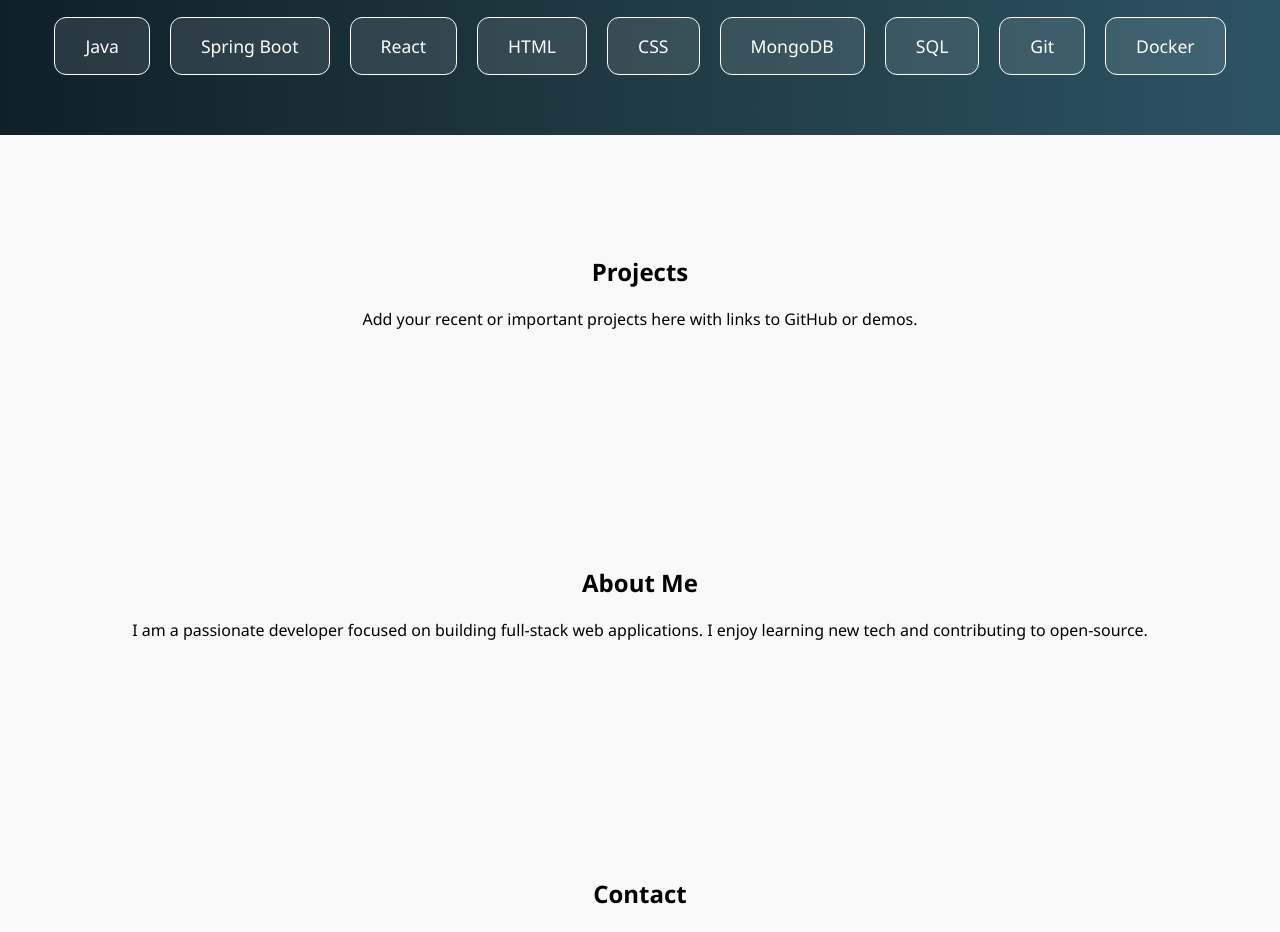
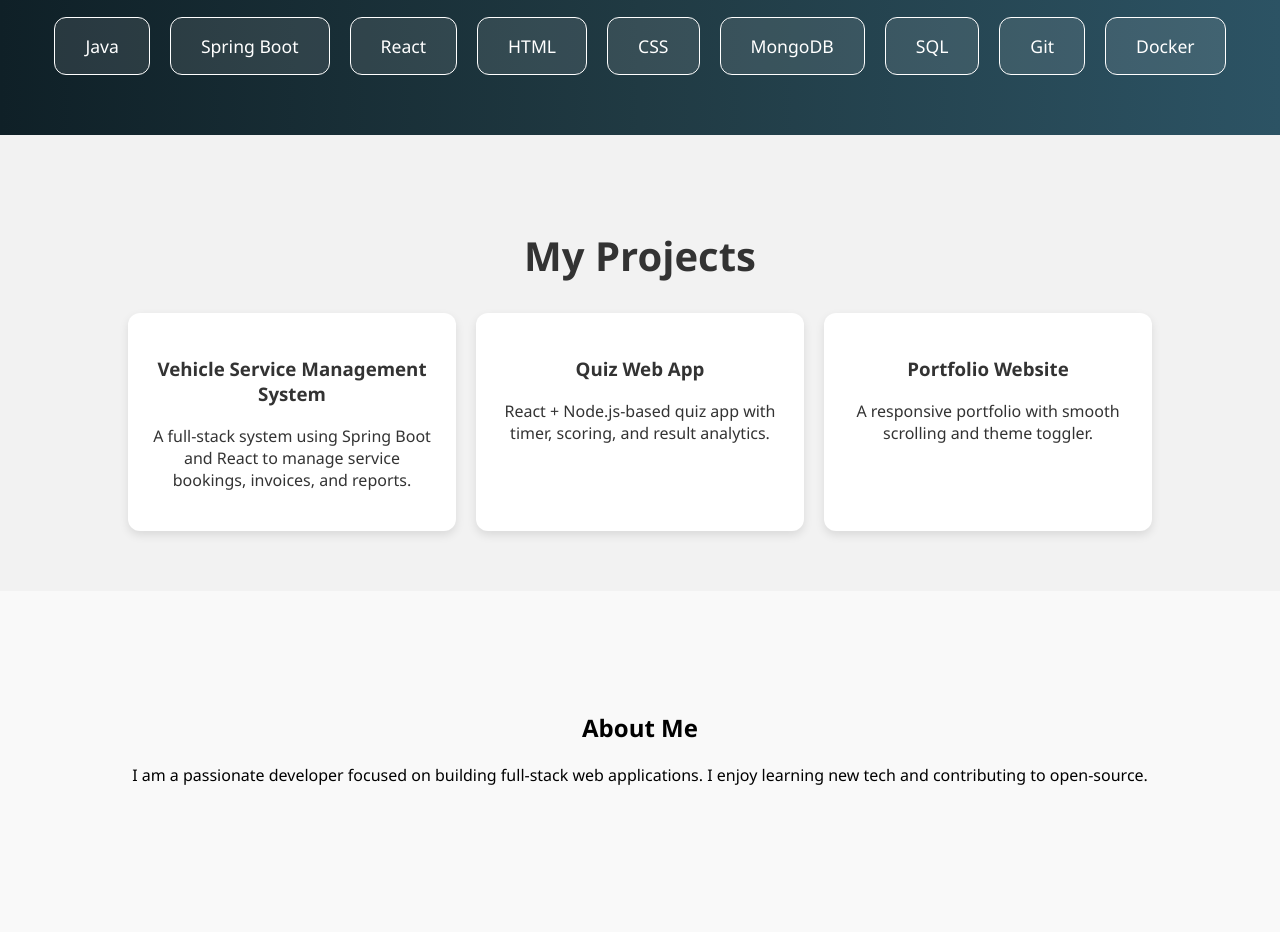
Before and after one commit to Abhijeet-Pathare/codesoftUI, a React (Create React App) app: page /courses in a window 1280 px wide. Shown: the part 1420-2352 px from the top of the page. Built offline with nearby package versions, Linux system fonts and the light colour scheme.

Commit message:
added ui for projects

```diff
--- a/src/components/Projects.jsx
+++ b/src/components/Projects.jsx
@@ -1,12 +1,35 @@
 import React from 'react'
+import './css/Projects.css'
 
 const Projects = () => {
+  const projects = [
+    {
+      title: 'Vehicle Service Management System',
+      description: 'A full-stack system using Spring Boot and React to manage service bookings, invoices, and reports.',
+    },
+    {
+      title: 'Quiz Web App',
+      description: 'React + Node.js-based quiz app with timer, scoring, and result analytics.',
+    },
+    {
+      title: 'Portfolio Website',
+      description: 'A responsive portfolio with smooth scrolling and theme toggler.',
+    },
+  ];
   return (
-    <section id='peojects' className='section'>
-        <h2>Projects</h2>
-        <p>Add your recent or important projects here with links to GitHub or demos.</p>
-
-    </section>
+    <section id="projects" className="projects-section">
+    <div className="container">
+      <h2 className="section-title">My Projects</h2>
+      <div className="projects-grid">
+        {projects.map((project, index) => (
+          <div key={index} className="project-card">
+            <h3>{project.title}</h3>
+            <p>{project.description}</p>
+          </div>
+        ))}
+      </div>
+    </div>
+  </section>
   )
 }
 
--- /dev/null
+++ b/src/components/css/Projects.css
@@ -0,0 +1,32 @@
+.projects-section {
+    padding: 60px 20px;
+    background: #f2f2f2;
+    text-align: center;
+    color: #333;
+  }
+
+  .section-title {
+    font-size: 2.5rem;
+    margin-bottom: 30px;
+    font-weight: bold;
+  }
+
+  .projects-grid {
+    display: flex;
+    flex-wrap: wrap;
+    gap: 20px;
+    justify-content: center;
+  }
+
+  .project-card {
+    background: white;
+    padding: 24px;
+    border-radius: 12px;
+    box-shadow: 0 4px 10px rgba(0, 0, 0, 0.1);
+    width: 280px;
+    transition: transform 0.3s ease;
+  }
+
+  .project-card:hover {
+    transform: translateY(-8px);
+  }
```
